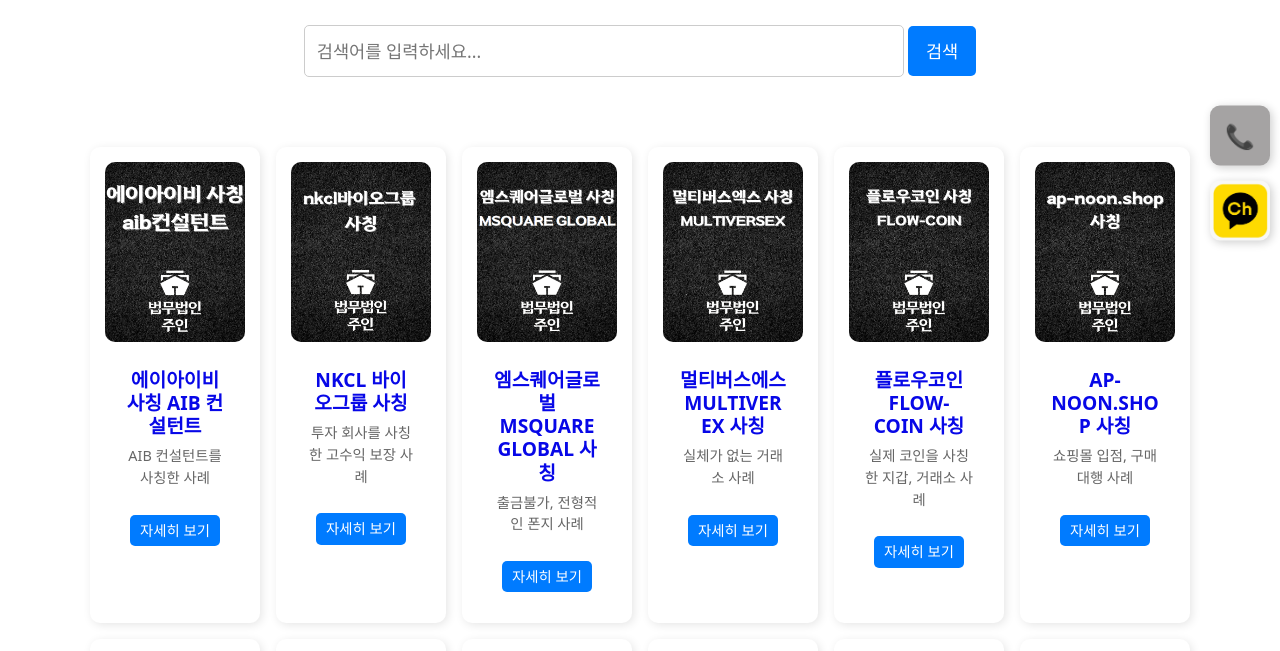
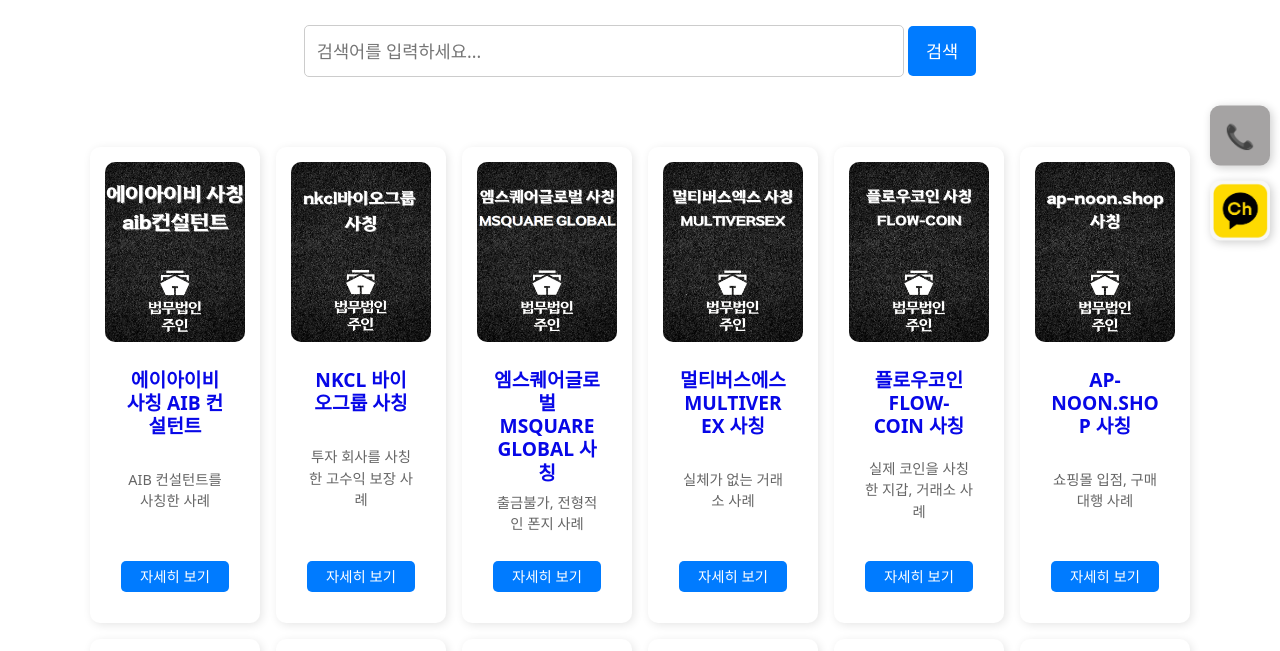
Before and after one commit to juinlaw/allscamalerts, a plain HTML site: page index.html in a window 1280 px wide. Shown: the part 227-878 px from the top of the page. Drawn offline with nearby package versions, Linux system fonts and the light colour scheme.

Commit message:
Update index.html

```diff
--- a/index.html
+++ b/index.html
@@ -131,6 +131,12 @@
             height: 180px; /* 원하는 크기로 조정 (예: 200px) */
             object-fit: cover; /* 이미지가 비율을 유지하며 크기에 맞게 조정됨 */
             width: 100%;
+        }
+        .card-body {
+            flex-grow: 1; /* 내용이 부족한 경우 자동으로 크기 조정 */
+            display: flex;
+            flex-direction: column;
+            justify-content: space-between; /* 제목, 설명, 버튼의 위치 균형 */
         }
         .card-title {
             font-size: 1.2rem;
```
